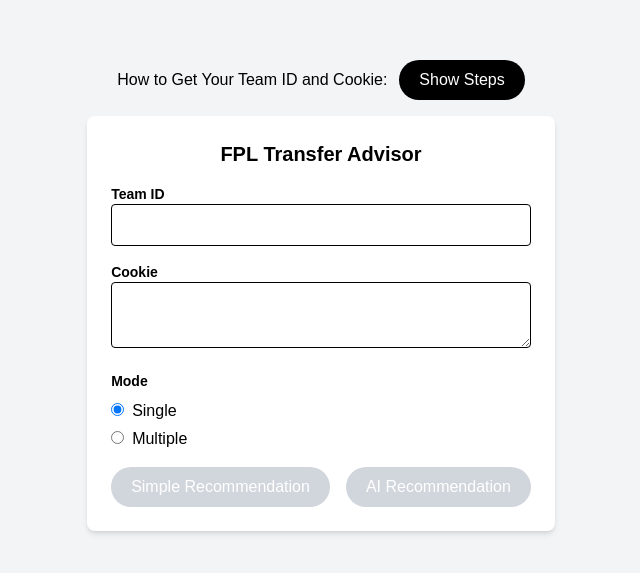
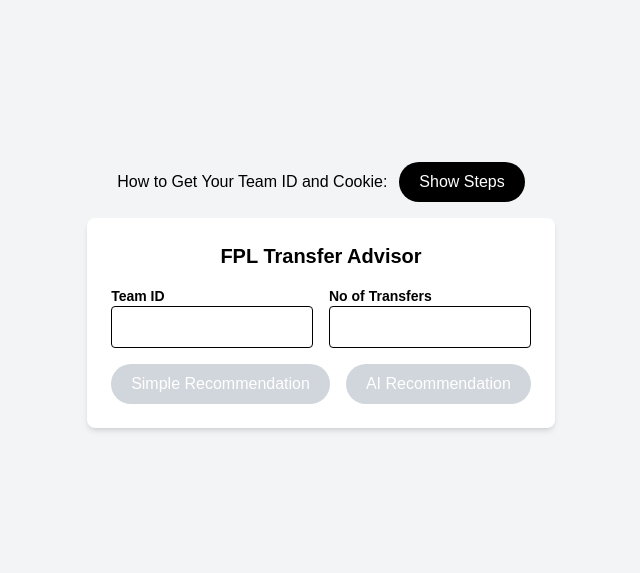
Before and after one commit to Delaney/fpl-transfer-advisor-fe, a Next.js app: page / in a window 1280 px wide. Shown: the part 105-678 px from the top of the page, without its empty margins (319-959 px from the left). Built offline with nearby package versions, Linux system fonts and the light colour scheme.

Commit message:
update form: input transfers manually

```diff
--- a/src/app/components/RecommendationForm.tsx
+++ b/src/app/components/RecommendationForm.tsx
@@ -15,26 +15,25 @@
 
 export default function RecommendationForm() {
     const [teamId, setTeamId] = useState("");
-    const [cookie, setCookie] = useState("");
-    const [mode, setMode] = useState("single");
+    const [transfers, setTransfers] = useState("");
     const [recommendation, setRecommendation] = useState<Recommendation[] | null>(null);
     const [aiRecommendation, setAIRecommendation] = useState<string | null>(null);
     const [loading, setLoading] = useState(false);
     const [error, setError] = useState<string | null>(null);
 
-    const buttonsDisabled = !teamId.length || !cookie.length;
+    const buttonsDisabled = !teamId.length || !transfers;
 
     const handleFetchSimpleRecommendation = async () => {
         setLoading(true);
         setError(null);
         clearRecommendations();
         try {
-            const response = await fetch(process.env.NEXT_PUBLIC_SERVER_URL + `simple-analysis/${mode}`, {
+            const response = await fetch(process.env.NEXT_PUBLIC_SERVER_URL + `simple-analysis`, {
                 method: "POST",
                 headers: {
                     "Content-Type": "application/json",
                 },
-                body: JSON.stringify({ teamId, cookie }),
+                body: JSON.stringify({ teamId, transfers }),
             });
 
             if (!response.ok) throw new Error("Failed to fetch recommendations");
@@ -59,7 +58,7 @@
                 headers: {
                     "Content-Type": "application/json",
                 },
-                body: JSON.stringify({ teamId, cookie }),
+                body: JSON.stringify({ teamId, transfers }),
             });
 
             if (!response.ok) throw new Error("Failed to fetch AI recommendations");
@@ -84,6 +83,8 @@
             <h2 className="text-center text-xl font-bold mb-4">FPL Transfer Advisor</h2>
 
             <div className="mb-4">
+                <div className="flex flex-row gap-4">
+                    <div className="w-full">
                         <label className="block text-sm font-semibold">Team ID</label>
                         <input
                             type="text"
@@ -92,41 +93,16 @@
                             onChange={(e) => setTeamId(e.target.value)}
                         />
                     </div>
-
-            <div className="mb-4">
-                <label className="block text-sm font-semibold">Cookie</label>
-                <textarea
+                    <div className="w-full">
+                        <label className="block text-sm font-semibold">No of Transfers</label>
+                        <input
+                            type="number"
                             className="w-full p-2 border rounded"
-                    value={cookie}
-                    onChange={(e) => setCookie(e.target.value)}
+                            min={1} max={11}
+                            value={transfers}
+                            onChange={(e) => setTransfers(e.target.value)}
                         />
                     </div>
-
-            <div className="mb-4">
-                <label className="block text-sm font-semibold mb-2">Mode</label>
-                <div className="flex flex-col gap-1">
-                    <label>
-                        <input
-                            type="radio"
-                            name="mode"
-                            value="single"
-                            checked={mode === "single"}
-                            onChange={(e) => setMode(e.target.value)}
-                            className="mr-2"
-                        />
-                        Single
-                    </label>
-                    <label>
-                        <input
-                            type="radio"
-                            name="mode"
-                            value="multiple"
-                            checked={mode === "multiple"}
-                            onChange={(e) => setMode(e.target.value)}
-                            className="mr-2"
-                        />
-                        Multiple
-                    </label>
                 </div>
             </div>
 
```
Lines whose indentation alone changed are shown as unchanged.
